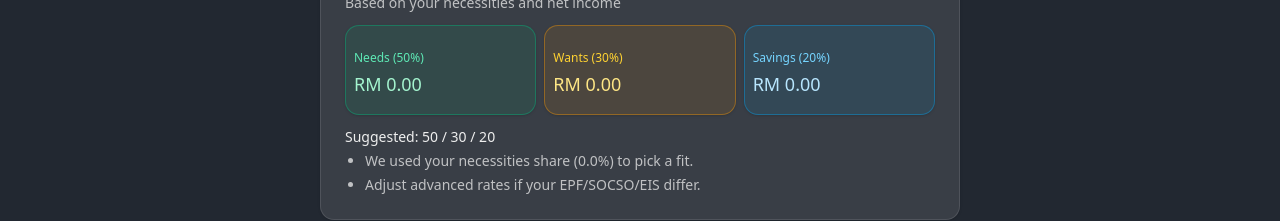
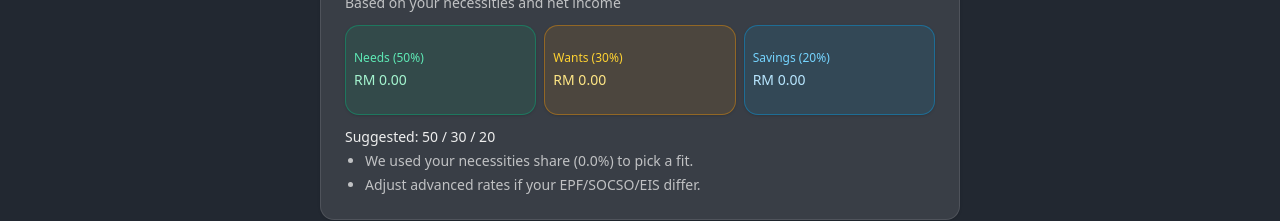
Before and after one commit to irfpannn/salarycalt, a Vue app: page / in a window 1280 px wide. Shown: the part 975-1196 px from the top of the page. Built offline with nearby package versions, Linux system fonts and the light colour scheme; the HTML template or start-up script is replaced by a standard one.

Commit message:
refactor: adjust font size for allocations display in SalaryCalculator component

```diff
--- a/src/components/SalaryCalculator.vue
+++ b/src/components/SalaryCalculator.vue
@@ -366,7 +366,7 @@ async function sharePlan() {
               <div class="text-xs text-emerald-300 truncate">
                 Needs ({{ chosenFormula.needs }}%)
               </div>
-              <div class="mt-1 text-sm sm:text-lg font-medium text-emerald-200 truncate">
+              <div class="mt-1 text-sm sm:text-sm font-medium text-emerald-200 truncate">
                 {{ formatMYR(allocations.needsAmount) }}
               </div>
             </CardContent>
@@ -374,7 +374,7 @@ async function sharePlan() {
           <Card class="bg-amber-500/10 border-amber-500/40 w-full max-h-[90px] min-w-0">
             <CardContent class="px-2">
               <div class="text-xs text-amber-300 truncate">Wants ({{ chosenFormula.wants }}%)</div>
-              <div class="mt-1 text-sm sm:text-lg font-medium text-amber-200 truncate">
+              <div class="mt-1 text-sm sm:text-sm font-medium text-amber-200 truncate">
                 {{ formatMYR(allocations.wantsAmount) }}
               </div>
             </CardContent>
@@ -384,7 +384,7 @@ async function sharePlan() {
               <div class="text-xs text-sky-300 truncate">
                 Savings ({{ chosenFormula.savings }}%)
               </div>
-              <div class="mt-1 text-sm sm:text-lg font-medium text-sky-200 truncate">
+              <div class="mt-1 text-sm sm:text-sm font-medium text-sky-200 truncate">
                 {{ formatMYR(allocations.savingsAmount) }}
               </div>
             </CardContent>
```
